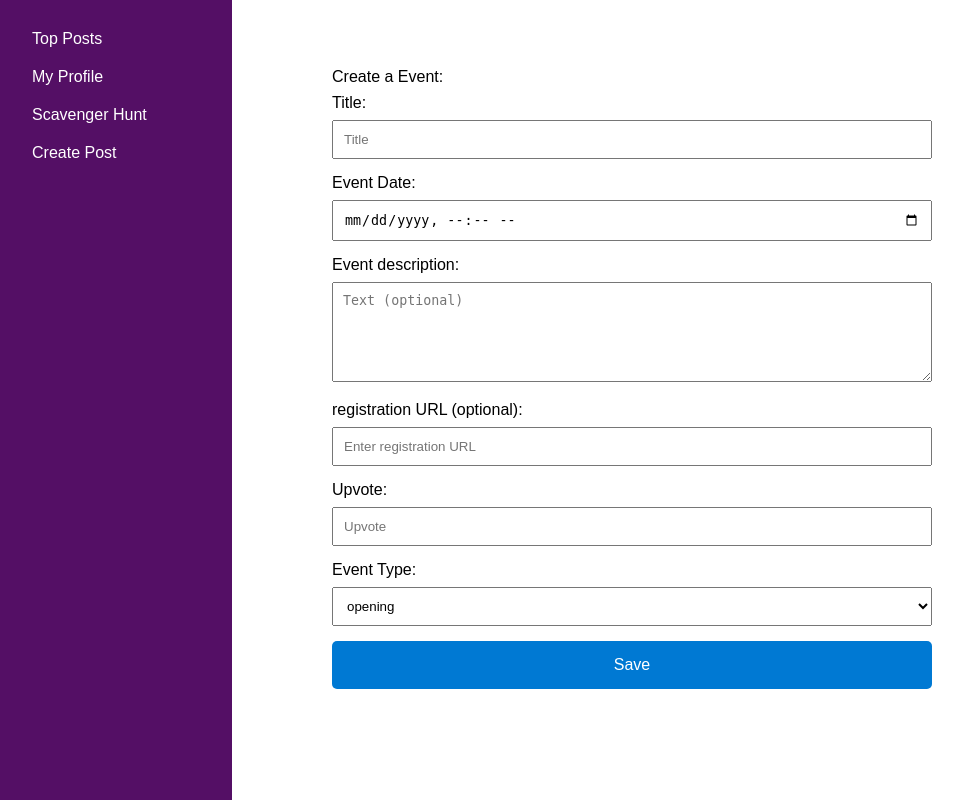
After one commit to Anurag-a-a/Loca_Link_Website, a Flask app: page /community/createEvent in a window 1280 px wide. The commit adds this page. Shown: the whole page, without its empty margins (8-971 px from the left). Run offline with Flask 3, Linux system fonts and the light colour scheme; a user stored in the database is signed in.

Commit message:
feat create event page

```diff
--- a/communityApp.py
+++ b/communityApp.py
@@ -57,3 +57,11 @@ def topPosts():
 
     return render_template('topPosts.html', communityList=communityList,
                            username=username, posts=all_posts)
+
+@community_blueprint.route("/createEvent")
+def createEvent():
+    username = session.get("username")
+    if not username:
+        return jsonify({'status': 'failed', 'message': 'Please log in firstly'}), 401
+
+    return render_template('createEvent.html',username=username)
--- /dev/null
+++ b/templates/createEvent.html
@@ -0,0 +1,111 @@
+<!DOCTYPE html>
+<html lang="en">
+  <head>
+    <meta charset="UTF-8" />
+    <meta name="viewport" content="width=device-width, initial-scale=1.0" />
+    <title>Events</title>
+    <link rel="stylesheet" type="text/css" href="/static/profilepage.css" />
+    <style>
+      body {
+        font-family: Arial, sans-serif;
+        margin: 20px;
+      }
+
+      form {
+        max-width: 600px;
+        margin: auto;
+      }
+
+      label {
+        display: block;
+        margin-bottom: 8px;
+      }
+
+      input,
+      textarea,
+      select {
+        width: 100%;
+        padding: 10px;
+        margin-bottom: 15px;
+        display: inline-block;
+        box-sizing: border-box;
+      }
+
+      textarea {
+        height: 100px;
+        resize: vertical;
+      }
+
+      input[type="submit"] {
+        background-color: #0079d3;
+        color: white;
+        padding: 15px;
+        border: none;
+        border-radius: 5px;
+        cursor: pointer;
+        font-size: 16px;
+      }
+
+      input[type="submit"]:hover {
+        background-color: #005ea6;
+      }
+    </style>
+  </head>
+  <body>
+    <div class="navbar">
+      <a href="{{ url_for('community.topPosts') }}">Top Posts</a>
+      <a href="{{ url_for('user.profile') }}">My Profile</a>
+      <a href="#">Scavenger Hunt</a>
+      <a href="{{ url_for('post.createPost') }}">Create Post</a>
+    </div>
+
+    <h2>Create a post</h2>
+
+    <form method="post" action="{{ url_for('post.createPost') }}">
+      <label>Create a Event:</label>
+
+      <label for="title">Title:</label>
+      <input type="text" id="title" name="title" required placeholder="Title" />
+
+      <label for="Date">Event Date:</label>
+      <input type="datetime-local" id="Date" name="Date" />
+
+      <label for="content">Event description:</label>
+      <textarea
+        id="description"
+        name="description"
+        rows="6"
+        required
+        placeholder="Text (optional)"
+      ></textarea>
+
+      <label for="registration">registration URL (optional):</label>
+      <input
+        type="url"
+        id="registrationUrl"
+        name="registrationUrl"
+        placeholder="Enter registration URL"
+      />
+
+      <label for="upvote">Upvote:</label>
+      <input
+        type="text"
+        id="upvote"
+        name="upvote"
+        required
+        placeholder="Upvote"
+      />
+
+      <label for="type">Event Type:</label>
+      <select id="type" name="type">
+        <option value="opening">opening</option>
+        <option value="newShop">new shop</option>
+        <option value="cultural">cultural</option>
+        <option value="gathering">gathering</option>
+      </select>
+
+      <!-- Submit button -->
+      <input type="submit" value="Save" />
+    </form>
+  </body>
+</html>
```
Also changed, not shown: templates/topPosts.html (+34 -18 lines).
